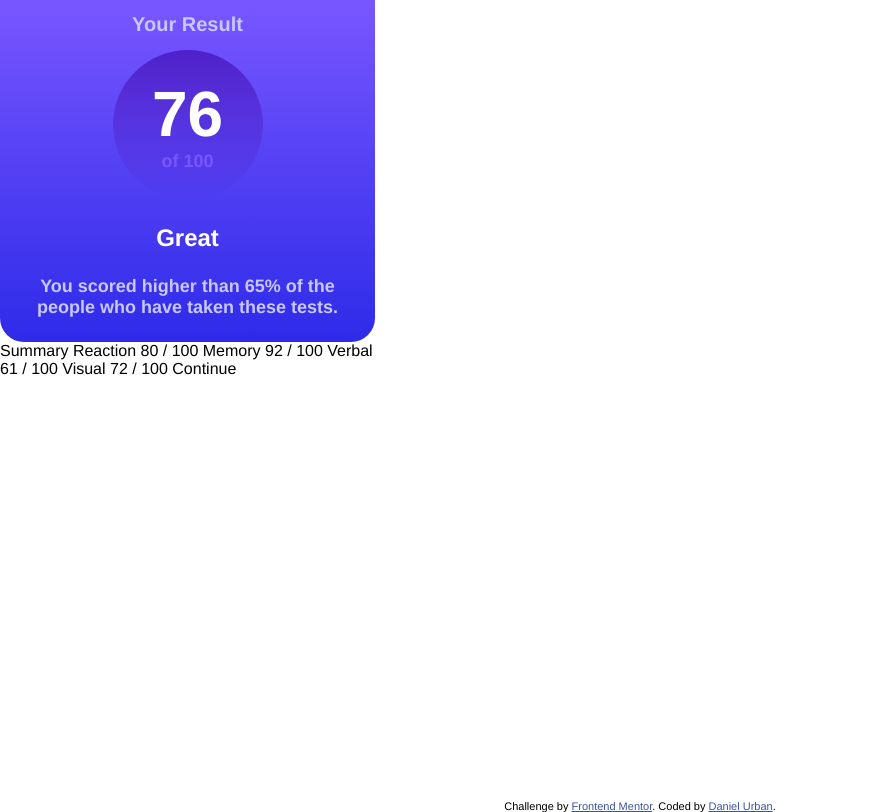
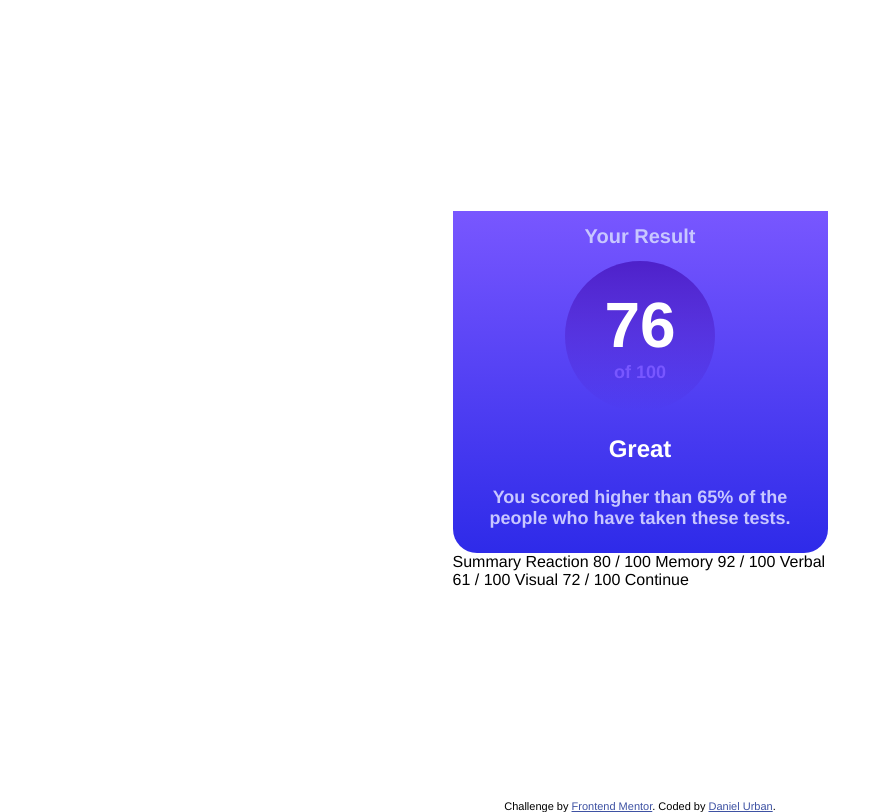
Before and after one commit to Durban86/frontendmentor-results-component, a plain HTML site: page index.html in a window 1280 px wide. Shown: the whole page, without its empty margins (0-891 px from the left). Drawn offline with Linux system fonts and the light colour scheme.

Commit message:
center on page

```diff
--- a/style.css
+++ b/style.css
@@ -2,13 +2,19 @@ body {
     margin: 0;
     padding: 0;
     font-family: 'Helvetica', sans-serif;
+    display: flex;
+    flex-direction: column;
+    align-items: center;
+    justify-content: center;
 }
 
 .container {
     display: flex;
     flex-direction: column;
+    justify-content: center;
     width: 375px;
     height: 100vh;
+    margin: auto 0;
 }
 
 .result {
```
